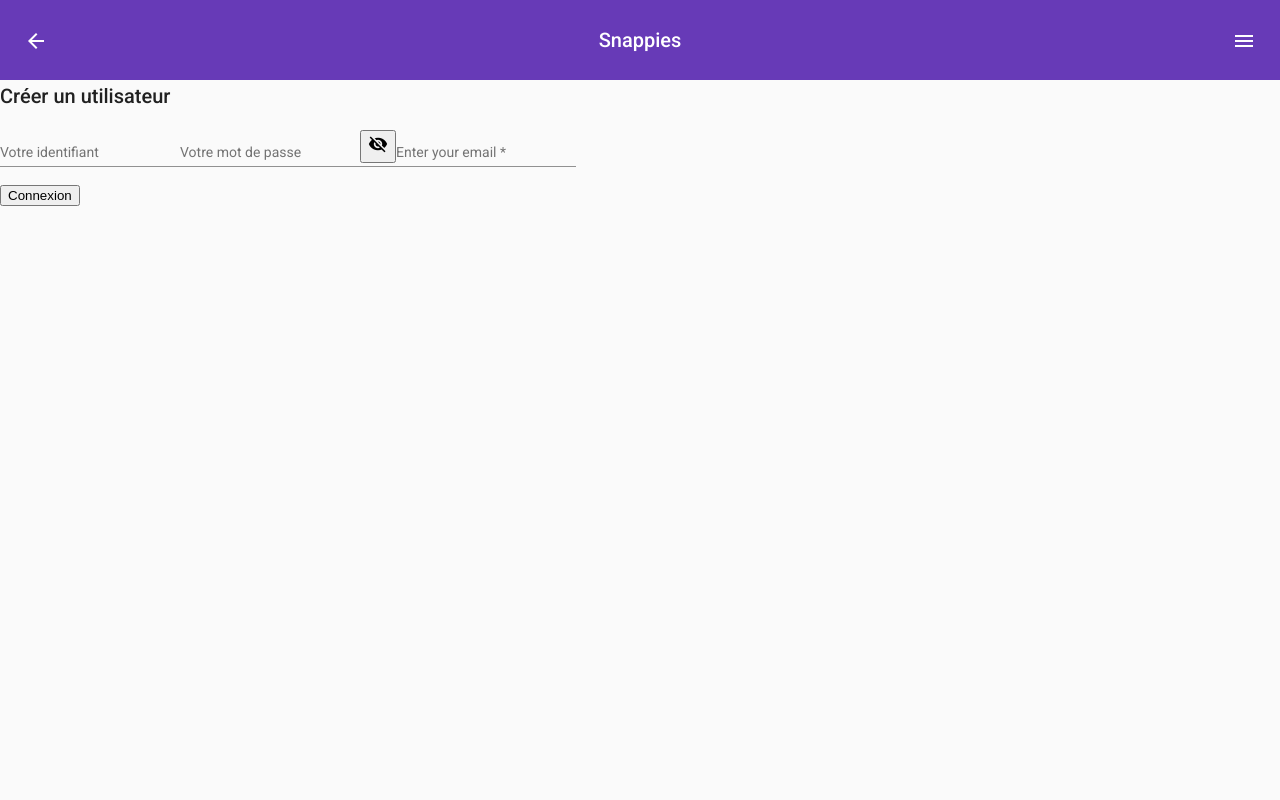
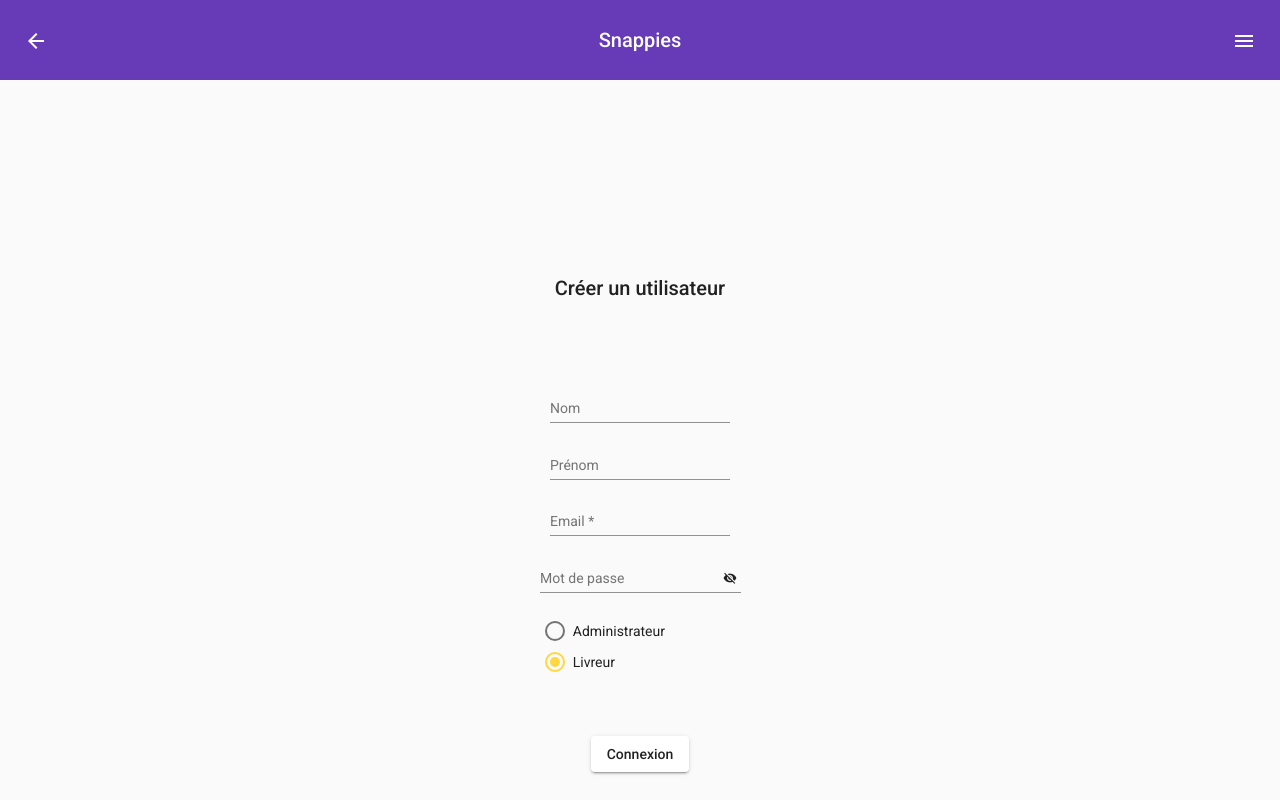
Before and after one commit to pfe-2023-group-03/snappies-front, an Angular app: page /userform in a window 1280 px wide. Built offline with nearby package versions, Linux system fonts and the light colour scheme.

Commit message:
feat : finished userform

```diff
--- a/src/app/userform/userform.component.css
+++ b/src/app/userform/userform.component.css
@@ -0,0 +1,30 @@
+#wrapperUserForm{
+    display: flex;
+    flex-direction: column;
+    margin-top: 15%;
+    justify-content: center;
+    align-items: center;
+
+}
+
+#userform{
+    display: flex;
+    flex-direction: column;
+    justify-content: center;
+    align-items: center;
+    margin-top: 5%;
+}
+
+#userButton{
+    margin-top: 5%;
+}
+
+#rolebutton
+{
+    margin-top: 5%;
+}
+
+#adminRadio{
+    margin-right: 10%;
+    margin-bottom: 5%;
+}
--- a/src/app/userform/userform.component.html
+++ b/src/app/userform/userform.component.html
@@ -1,24 +1,35 @@
-<h2>Créer un utilisateur</h2>
-<div id="loginform">
+<div id="wrapperUserForm">
+    <h2 id="titleform">Créer un utilisateur</h2>
+    <div id="userform">
         <mat-form-field>
-        <mat-label>Votre identifiant</mat-label>
+            <mat-label>Nom</mat-label>
             <input matInput>
         </mat-form-field>
         <mat-form-field>
-        <mat-label>Votre mot de passe</mat-label>
+            <mat-label>Prénom</mat-label>
+            <input matInput>
+        </mat-form-field>
+        <mat-form-field>
+            <mat-label>Email</mat-label>
+            <input matInput placeholder="jean-thierry@snappies.be" [formControl]="email" required>
+            <mat-error *ngIf="email.invalid && email.touched">
+                {{ getErrorMessage() }}
+            </mat-error>
+        </mat-form-field>
+        <mat-form-field>
+            <mat-label>Mot de passe</mat-label>
             <input matInput [type]="hide ? 'password' : 'text'">
             <button mat-icon-button matSuffix (click)="hide = !hide" [attr.aria-label]="'Hide password'" [attr.aria-pressed]="hide">
                 <mat-icon>{{hide ? 'visibility_off' : 'visibility'}}</mat-icon>
             </button>
         </mat-form-field>
-    <mat-form-field>
-        <mat-label>Enter your email</mat-label>
-        <input matInput placeholder="pat@example.com" [formControl]="email" required>
-        <mat-error *ngIf="email.invalid && email.touched">
-            {{ getErrorMessage() }}
-        </mat-error>
-    </mat-form-field>
+        <mat-radio-group id ="rolebutton" [formControl]="floatLabelControl">
+            <mat-radio-button id="adminRadio" value="admin">Administrateur </mat-radio-button>
+            <mat-radio-button value="delivery">Livreur</mat-radio-button>
+        </mat-radio-group>
     </div>
-<div id="loginButton">
+
+    <div id="userButton">
         <button mat-raised-button>Connexion</button>
     </div>
+</div>
--- a/src/app/userform/userform.component.ts
+++ b/src/app/userform/userform.component.ts
@@ -9,7 +9,7 @@
 export class UserformComponent implements OnInit {
   ngOnInit(): void {}
   email: FormControl = new FormControl('', [Validators.required, Validators.email]);
-
+  floatLabelControl: FormControl = new FormControl('delivery');
   // Fonction pour récupérer le message d'erreur
   getErrorMessage() {
     if (this.email.hasError('required')) {
--- a/src/app/userform/userform.module.ts
+++ b/src/app/userform/userform.module.ts
@@ -4,7 +4,10 @@
 import { MatInputModule } from '@angular/material/input';
 import { MatIconModule } from '@angular/material/icon';
 import { UserformComponent } from './userform.component';
-import { ReactiveFormsModule } from '@angular/forms'; // Importez ReactiveFormsModule pour utiliser les FormControl
+import { ReactiveFormsModule } from '@angular/forms';
+import {MatRadioModule} from '@angular/material/radio';
+import {MatButtonModule} from '@angular/material/button';
+import {MatDividerModule} from '@angular/material/divider';
 
 @NgModule({
   declarations: [UserformComponent],
@@ -13,7 +16,10 @@
     MatFormFieldModule,
     MatInputModule,
     MatIconModule,
-    ReactiveFormsModule, // Ajoutez ReactiveFormsModule pour utiliser les FormControl
+    ReactiveFormsModule,
+    MatRadioModule,
+    MatButtonModule,
+    MatDividerModule
   ],
   exports: [UserformComponent]
 })
```
Lines whose indentation alone changed are shown as unchanged.
